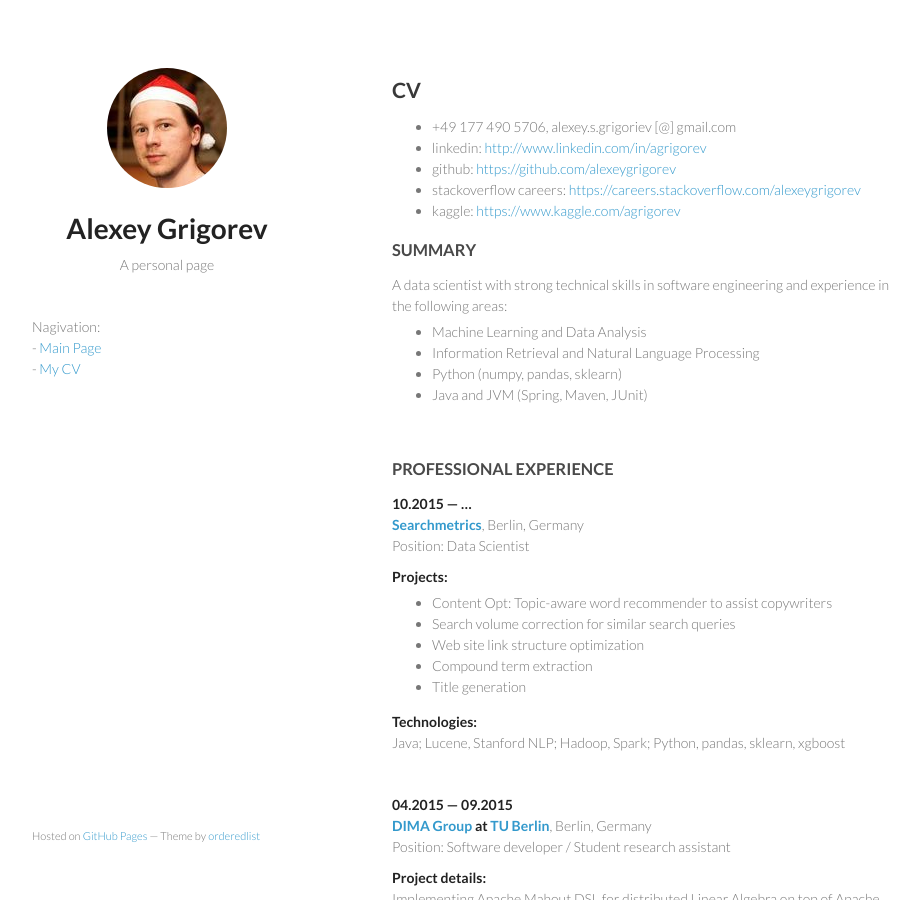
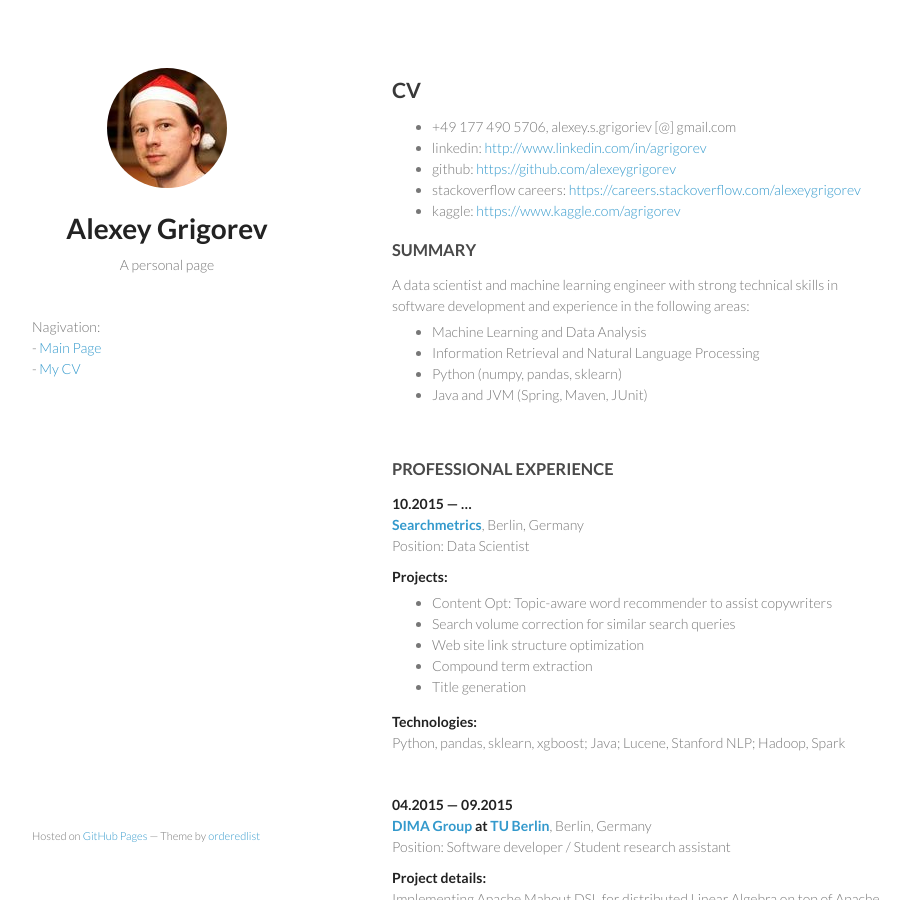
Before and after one commit to alexeygrigorev/alexeygrigorev.github.io, a Jekyll site: the page built from cv.md, in a window 1280 px wide and 900 px high. Shown: the whole window, without its empty margins (178-1098 px from the left). Built offline with Jekyll 4.4.1, drawn with Linux system fonts in a browser that asks for light colours.

Commit message:
Update cv.md

```diff
--- a/cv.md
+++ b/cv.md
@@ -17,7 +17,7 @@ title: Alexey Grigorev - CV
 
 ### SUMMARY
 
-A data scientist with strong technical skills in software engineering and experience in the following areas:
+A data scientist and machine learning engineer with strong technical skills in software development and experience in the following areas:
 
 - Machine Learning and Data Analysis
 - Information Retrieval and Natural Language Processing
@@ -42,7 +42,7 @@ Position: Data Scientist<br/>
 - Title generation
 
 <strong>Technologies:</strong><br/>
-Java; Lucene, Stanford NLP; Hadoop, Spark; Python, pandas, sklearn, xgboost<br/>
+Python, pandas, sklearn, xgboost; Java; Lucene, Stanford NLP; Hadoop, Spark<br/>
 
 
 &nbsp;
```
